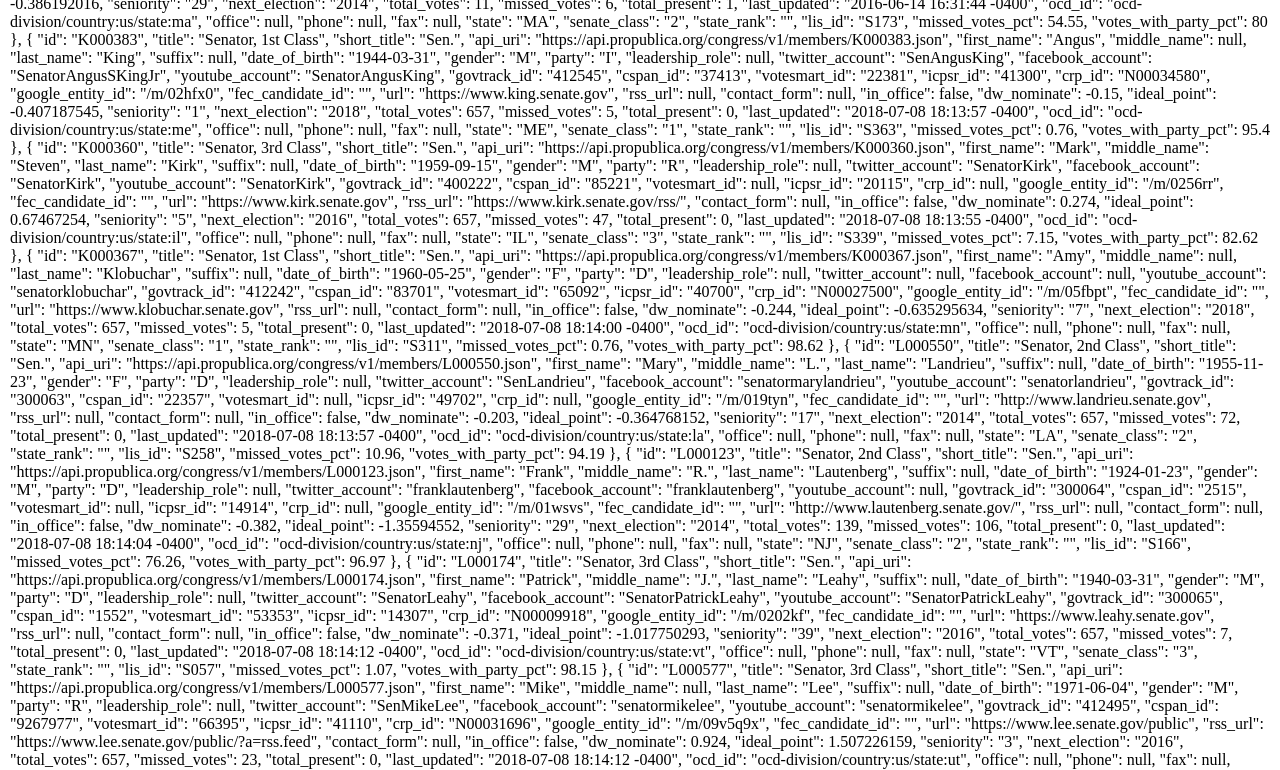
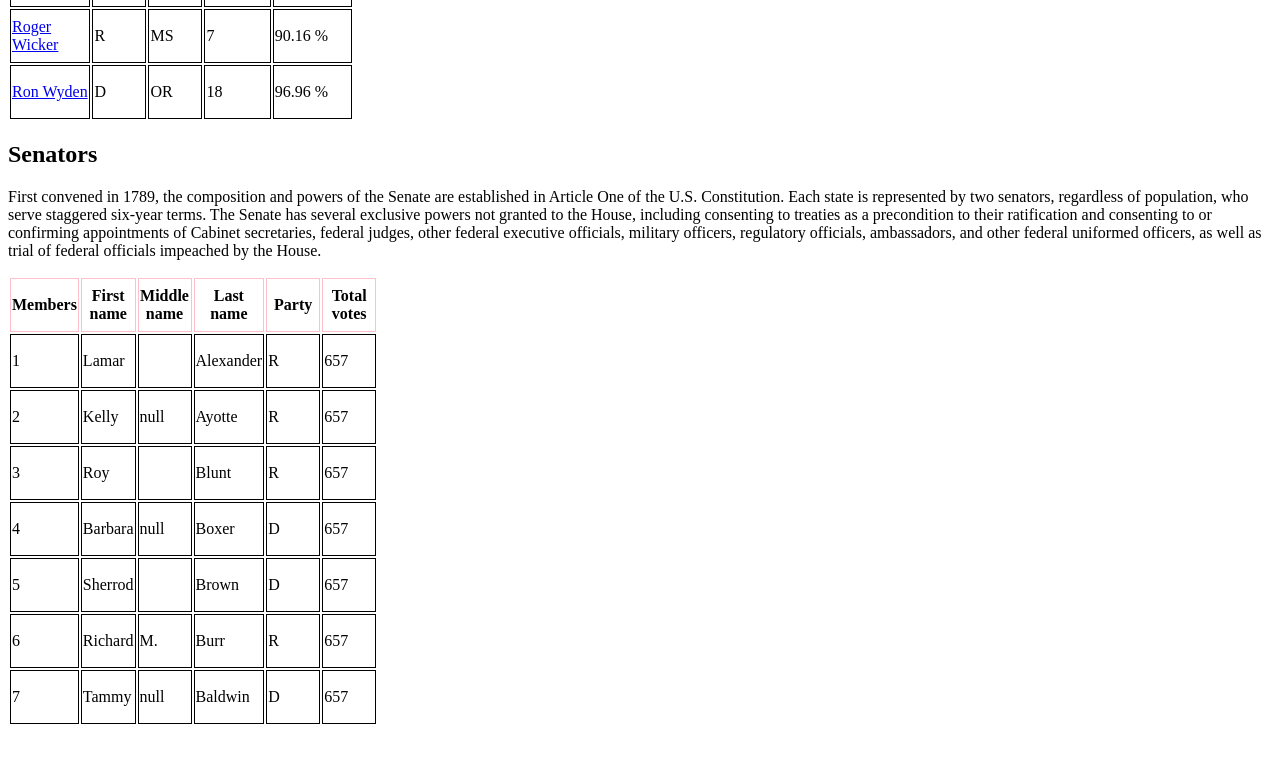
Before and after one commit to Luna310/Congress-Web, a plain HTML site: page senate-starter-page.html in a window 1280 px wide. Shown: the part 5955-6725 px from the top of the page. After the commit the page ends 6689 px from the top, so only its background shows below. Drawn offline with Linux system fonts and the light colour scheme.

Commit message:
actualización,con creacion de tabla e inserción de contenido

```diff
--- /dev/null
+++ b/CssCongress.css
@@ -0,0 +1,11 @@
+td {
+    border: 1px solid black;
+    width: 50px;
+    height: 50px;
+}
+
+th {
+    border: 1px solid pink;
+    width: 50px;
+    height: 50px;
+}
--- a/main.js
+++ b/main.js
@@ -1 +1,74 @@
-document.getElementById("senate-data").innerHTML = JSON.stringify(data,null,2);
+var members = data.results[0].members;
+console.log(members);
+
+var arrayThead = ["Full Name", "Party", "State", "Seniority", "Percentage of votes with party"];
+var num = 1;
+
+
+function addMultTable(rows, cols) {
+    var newTabla = document.createElement("table");
+    newTabla.setAttribute("id", "tabla1");
+    document.getElementById("divTable").appendChild(newTabla);
+    var tblHead = document.createElement("thead");
+    newTabla.appendChild(tblHead);
+    var tittleHead = document.createElement("tr");
+    tblHead.appendChild(tittleHead);
+
+    var tblBody = document.createElement("tbody");
+    tblBody.setAttribute("id", "tbody1");
+    newTabla.appendChild(tblBody);
+
+    function getName(i) {
+        var firstName = members[i].first_name;
+        var middleName = members[i].middle_name;
+        var lastName = members[i].last_name;
+
+        if (middleName == null) {
+            middleName = " ";
+        }
+        var fullName = firstName + " " + middleName + " " + lastName;
+
+        return fullName;
+    }
+
+
+    for (var i = 0; i < rows; i++) {
+        var newTh = document.createElement("th");
+        tittleHead.appendChild(newTh);
+        newTh.innerHTML = arrayThead[i];
+    }
+
+
+    for (var i = 0; i < members.length; i++) {
+        var newTr = document.createElement("tr");
+        tblBody.appendChild(newTr);
+
+
+        var fullName = document.createElement("td");
+        newTr.appendChild(fullName);
+        var tagA = document.createElement("a");
+        fullName.appendChild(tagA);
+        tagA.setAttribute("href", members[i].url);
+        tagA.textContent = getName(i);
+
+        var party = document.createElement("td");
+        newTr.appendChild(party);
+        party.textContent = members[i].party;
+
+        var state = document.createElement("td");
+        newTr.appendChild(state);
+        state.textContent = members[i].state;
+
+        var seniority = document.createElement("td");
+        newTr.appendChild(seniority);
+        seniority.textContent = members[i].seniority;
+
+        var votes = document.createElement("td");
+        newTr.appendChild(votes);
+        votes.textContent = members[i].votes_with_party_pct + " %";
+
+    }
+
+    console.log(newTabla);
+}
+addMultTable(arrayThead.length, members.length);
--- a/senate-starter-page.html
+++ b/senate-starter-page.html
@@ -3,21 +3,10 @@
 
 <head>
 
+    <link rel="stylesheet" href="CssCongress.css">
 </head>
 
 <body>
-
-    <table id="senate-data">
-
-
-
-    </table>
-
-
-
-
-
-
     <nav>
         <div>
             <div>
@@ -38,10 +27,11 @@
 
 
     <header>
-        <div>
-        </div>
+
     </header>
     <!--Table container-->
+    <div id="divTable">
+    </div>
     <div>
         <h2>Senators</h2>
         <p>First convened in 1789, the composition and powers of the Senate are established in Article One of the U.S. Constitution. Each state is represented by two senators, regardless of population, who serve staggered six-year terms. The Senate has several exclusive powers not granted to the House, including consenting to treaties as a precondition to their ratification and consenting to or confirming appointments of Cabinet secretaries, federal judges, other federal executive officials, military officers, regulatory officials, ambassadors, and other federal uniformed officers, as well as trial of federal officials impeached by the House.</p>
```
Also changed, not shown: pro-congress-113-senate.js.
